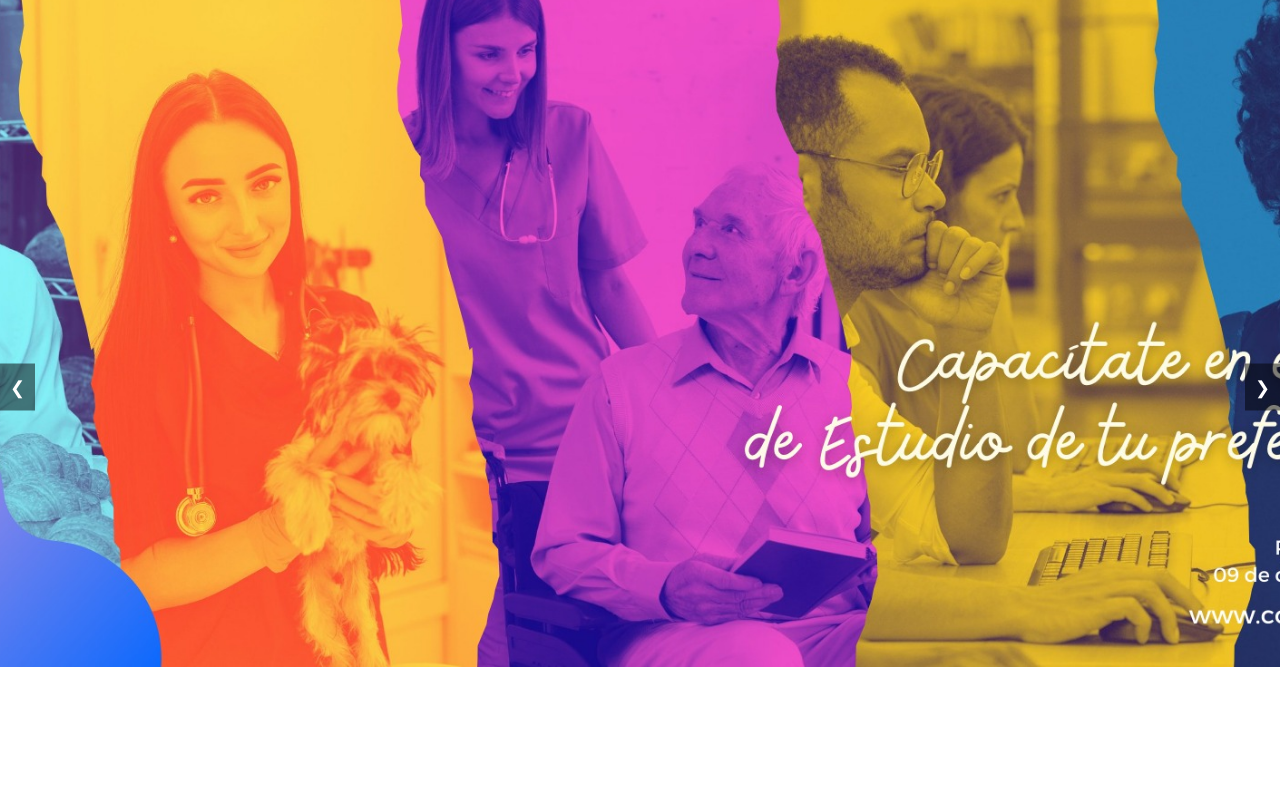
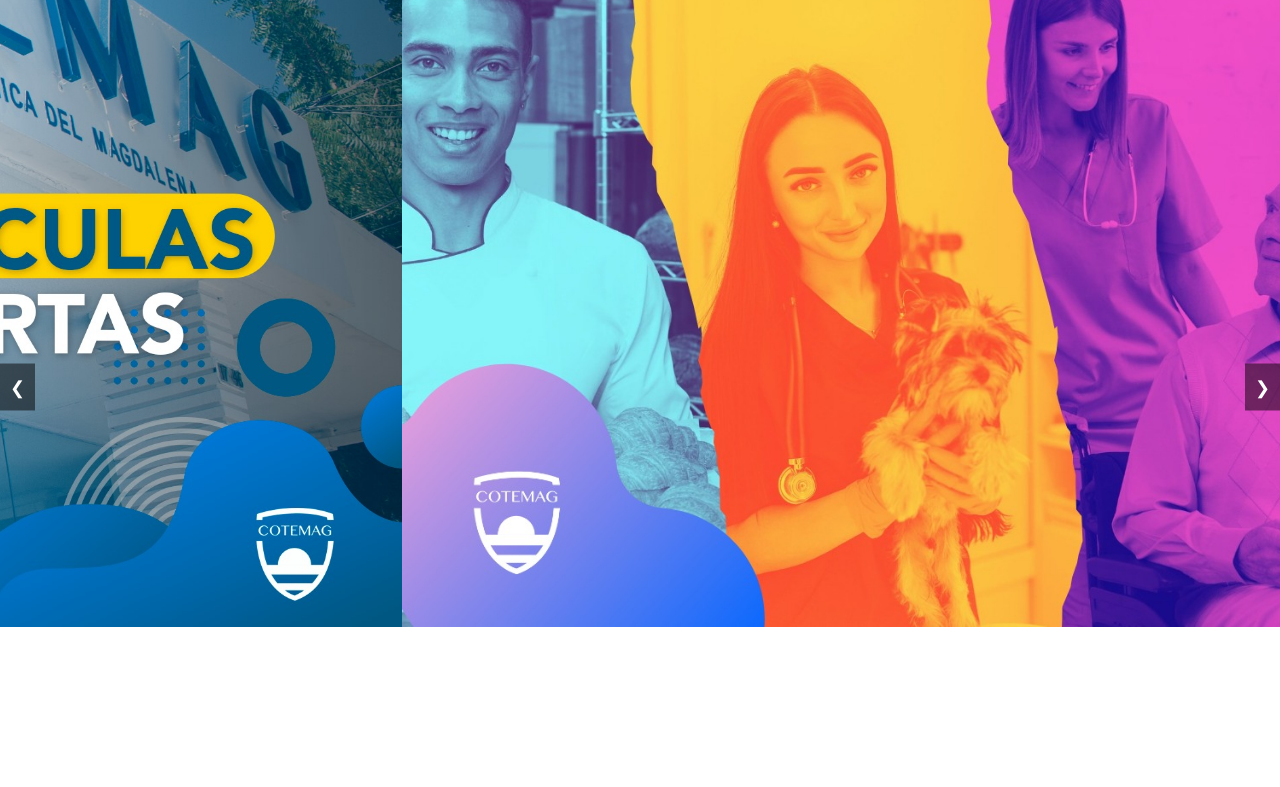
Before and after one commit to Danielcand28/Web-Administrativa-COTEMAG, a plain HTML site: page inicio.html in a window 1280 px wide. Shown: the part 123-910 px from the top of the page. Drawn offline with nearby package versions, Linux system fonts and the light colour scheme.

Commit message:
Correcciones al sitio web login

```diff
--- a/css/inicio.css
+++ b/css/inicio.css
@@ -1,17 +1,15 @@
 @import url('https://fonts.googleapis.com/css2?family=Anton&family=Oswald:wght@600&family=Pacifico&family=Roboto+Serif:opsz,wght@8..144,600&display=swap');
-
-*{
-    padding: 0;
-    margin: 0;
-    box-sizing: border-box;
-    list-style: none;
-    text-decoration: none;
-
-
-}
 
 :root{
     --margenesLaterales: 0px 80px 0px 80px;
+}
+
+.hero{
+    width: 100%;
+}
+
+.hero .slider{
+    width: 100%;
 }
 
 header .toolbar{
@@ -141,14 +139,23 @@ header .toolbar .toolbarBottom .listaNav{
 
 .slider-content {
     display: flex;
+    width: 100%;
     transition: all 0.5s;
+    background-position: center;
+    object-fit: cover;
+
 
 }
 
-.slider-content img {
-    width: 100%;
-    height: 85vh;
-    object-fit: cover;
+.slider .slider-content .contenedorUno{
+    display: flex;
+
+}
+
+.slider .slider-content img{
+
+    height: 80vh;
+
     background-repeat: no-repeat;
 }
 
--- a/inicio.html
+++ b/inicio.html
@@ -54,9 +54,12 @@
     <main class="hero">
         <div class="slider">
             <div class="slider-content">
-                <img src="/assets/matriculas.jpg" alt="">
-                <img src="/assets/capacitate.jpg" alt="">
-                <img src="/assets/home-slider.jpg" alt="">
+                <div class="contenedorUno">
+                    <img src="/assets/matriculas.jpg" alt=""></div>
+                <div><img src="/assets/capacitate.jpg" alt=""></div>
+
+
+
                 <!-- Agrega más imágenes según lo necesites -->
             </div>
             <button id="prev" class="control prev">❮</button>
--- a/js/login.js
+++ b/js/login.js
@@ -15,6 +15,5 @@ function mostrarOpciones(valueFormulario) {
     } else if (valueFormulario === "registro") {
 
         seccionRegistro.classList.remove("seccionRegistro");
-
     }
 }
--- a/js/main.js
+++ b/js/main.js
@@ -1,5 +1,5 @@
 let index = 0;
-const slides = document.querySelectorAll(".slider-content img");
+const slides = document.querySelectorAll(".slider-content div");
 const totalSlides = slides.length;
 const prevButton = document.getElementById("prev");
 const nextButton = document.getElementById("next");
```
Also changed, not shown: assets/home1.webp (added), assets/home2.jpg (added), assets/home3.jpg (added).
